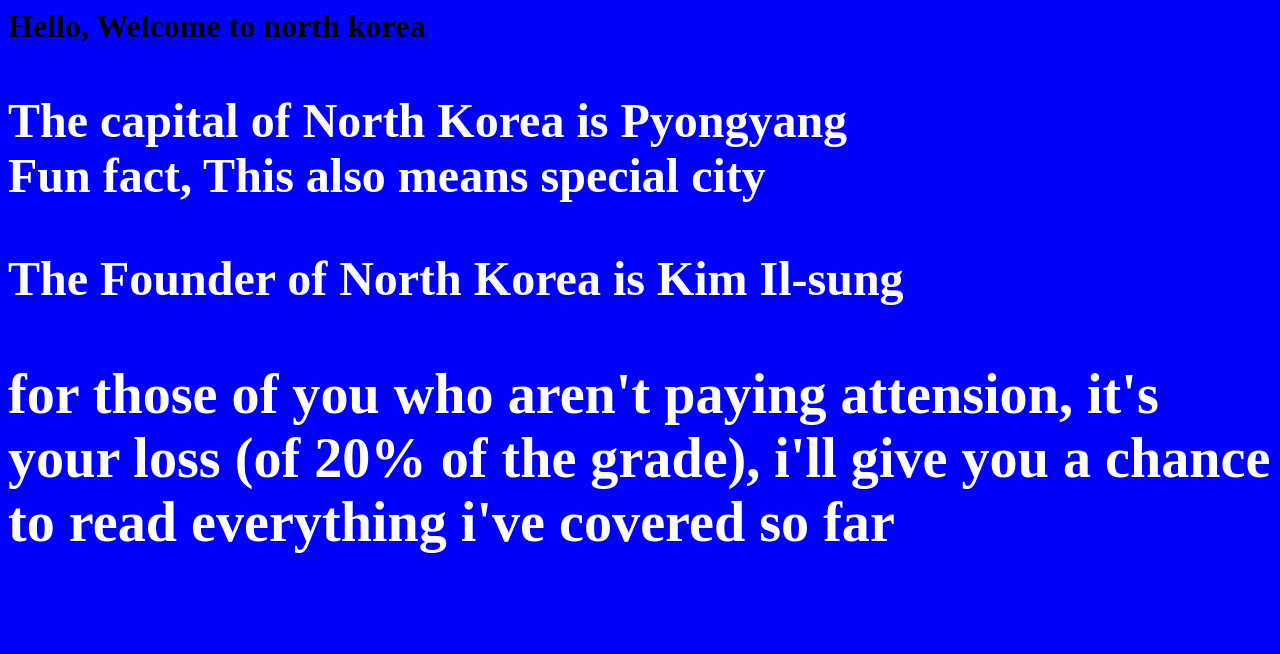
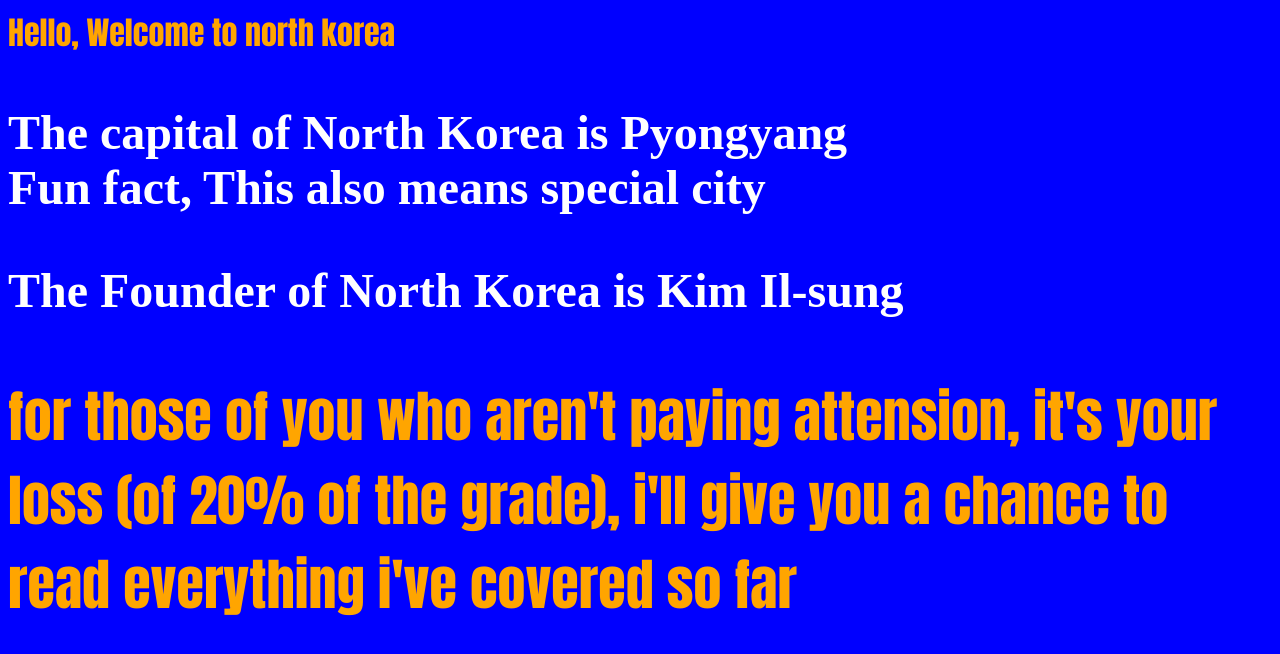
Before and after one commit to EnglishNKPROG/EnglishNKPROG.github.io, a plain HTML site: page index.html in a window 1280 px wide. Drawn offline with Linux system fonts and the light colour scheme.

Commit message:
Update index.html

```diff
--- a/index.html
+++ b/index.html
@@ -4,8 +4,10 @@
 <body bgcolor = "Blue"/>
 </head>
 <body>
-<h1>Hello, Welcome to north korea<h1>
-<font color = "white" face = "AmazoneBT" size = "12pt"/>
-  <p> The capital of North Korea is Pyongyang <br/> <strong> Fun fact, This also means special city</strong></p>
-  <p> The Founder of North Korea is <b>Kim Il-sung</b> </p>
-<h3> for those of you who aren't paying attension, it's your loss (of 20% of the grade), i'll give you a chance to read everything i've covered so far</h3>
+<font color = "Orange" face = "Impact"/>
+  <h1>Hello, Welcome to north korea<h1>
+<font color = "white" face = "Segoe Script" size = "12pt"/>
+  <p style="font-size: 10 px"> The capital of North Korea is Pyongyang <br/> <strong> Fun fact, This also means special city</strong></p>
+  <p style="font-size:10 px"> The Founder of North Korea is <b>Kim Il-sung</b> </p>
+<font color = "Orange" face = "Impact"/>
+    <h3> for those of you who aren't paying attension, it's your loss (of 20% of the grade), i'll give you a chance to read everything i've covered so far</h3>
```
